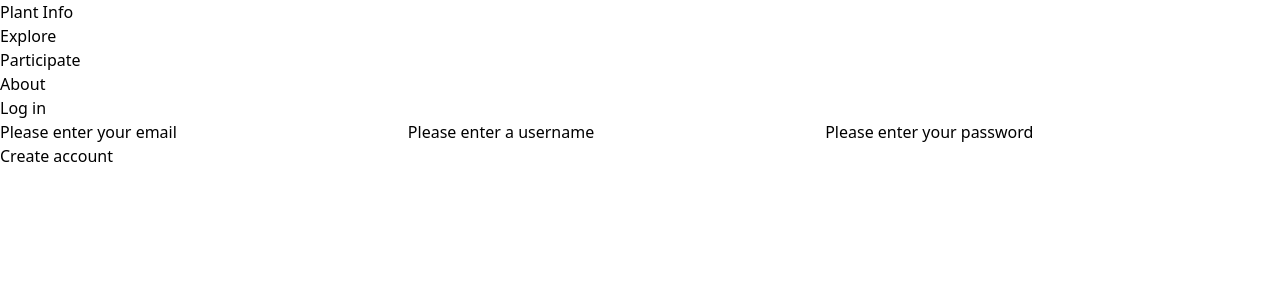
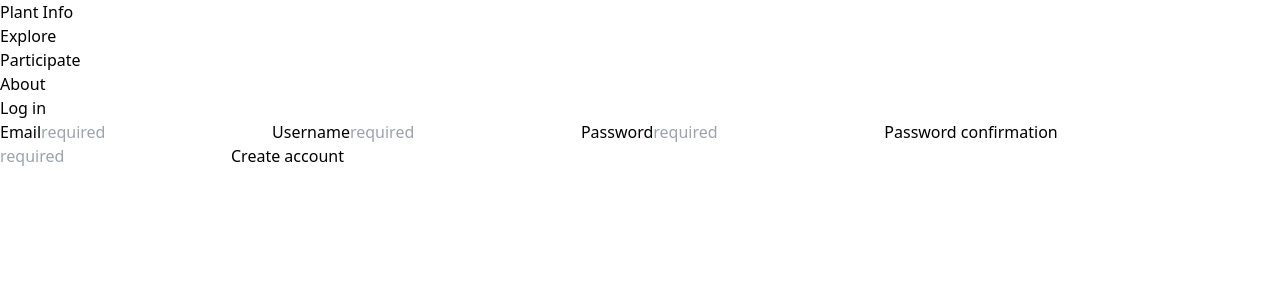
Before and after one commit to gros-pataplouf/plant-tracker, a React (Vite) app in the folder planttracker_project/planttracker_frontend/: page /register in a window 1280 px wide. Shown: the top 300 px of the page. Built offline with nearby package versions, Linux system fonts and the light colour scheme.

Commit message:
feat: implement data validation logic in Register.jsx

```diff
--- a/planttracker_project/planttracker_frontend/src/components/Register.jsx
+++ b/planttracker_project/planttracker_frontend/src/components/Register.jsx
@@ -1,12 +1,73 @@
 import axios from 'axios';
 import { useState } from 'react';
+import { testMail, testPassword } from '../helpers/checks';
 
 
 export default function Register() {
-    const [message, setMessage] = useState('');
+    const [ emailErr, setEmailErr ] =  useState('');
+    const [ pwdErr, setPwdErr ] =  useState('');
+    const [ incompleteErr, setIncompleteErr ] =  useState('');
+    const [ message, setMessage ] = useState('')
+
     const [success, setSuccess] = useState(false);
+    const formData = new FormData();
+
+    function updateFormData() {
+      setEmailErr('');
+      setIncompleteErr('');
+      setPwdErr('');
+
+      for (const key of formData.keys()) {
+        formData.delete(key);
+      }
+
+      formData.append('email', document.getElementById('email').value.trim());
+      formData.append('username', document.getElementById('username').value.trim());
+      formData.append('password', document.getElementById('password').value.trim());
+      formData.append('passwordConfirmation', document.getElementById('passwordConfirmation').value.trim());
+
+      /// check for emty fields
+
+      for (const entry of formData.entries()) {
+      if (!entry[1]) {
+        setIncompleteErr("Please fill out all required fields")
+        }
+      }
+
+      if (! testMail(formData.get('email')) && formData.get('email')) {
+        setEmailErr(`${formData.get('email')} is no valid email address.`)
+
+      }
+
+      if (formData.get('password') && formData.get('passwordConfirmation') && formData.get('password') !==  formData.get('passwordConfirmation')) {
+        console.log(formData.get('password'));
+        console.log(formData.get('passwordConfirmation'))
+        setPwdErr('Passwords must match')
+
+      }
+
+      if (!testPassword(formData.get('password'))) {
+
+        setPwdErr('Passwords must contain at least 8 characters, one capital letter, one small letter, one number and one special character!')
+
+      }
+
+    }
     function submitHandler(e) {
         e.preventDefault();
+        if (emailErr || pwdErr || incompleteErr ) {
+          return window.alert('Invalid form, please check the data provided!')
+        }
+        formData.append('email', document.getElementById('email').value);
+        formData.append('username', document.getElementById('username').value);
+
+        formData.append('password', document.getElementById('password').value);
+        formData.append('passwordConfirmation', document.getElementById('passwordConfirmation').value);
+
+        // requirements: valid email address by regex, password min 8 char,
+
+
+
         axios.post('http://localhost:8000/api/register/', document.querySelector('#registrationForm'), {
             headers: {
               'Content-Type': 'application/json'
@@ -18,17 +79,26 @@ export default function Register() {
 
     return (
         <>{!success &&
-        <form id='registrationForm' onSubmit={submitHandler}>
-        <label htmlFor='email'>Please enter your email</label>
-        <input name='email' id='email'/>
-        <label htmlFor='username'>Please enter a username</label>
-        <input name='username' id='username' />
-        <label htmlFor='password'>Please enter your password</label>
-        <input name='password' id='password' />
+        <form id='registrationForm' onSubmit={submitHandler} onChange={updateFormData}>
+        <label htmlFor='email'>Email</label>
+        <input name='email' id='email' placeholder='required'/>
+        <label htmlFor='username'>Username</label>
+        <input name='username' id='username' placeholder='required'/>
+        <label htmlFor='password'>Password</label>
+        <input name='password' id='password' type='text' placeholder='required'/>
+        <label htmlFor='passwordConfirmation'>Password confirmation</label>
+        <input name='passwordConfirmation' id='passwordConfirmation' type='password' placeholder='required'/>
         <button type="submit">Create account</button>
      </form>}
 
-         <p>{message}</p>
+     <p>{pwdErr}</p>
+     <p>{incompleteErr}</p>
+     <p>{emailErr}</p>
+     <p>{message}</p>
+
+
+
+
          </>
 
     )
--- a/planttracker_project/planttracker_frontend/src/components/TrackForm.jsx
+++ b/planttracker_project/planttracker_frontend/src/components/TrackForm.jsx
@@ -16,9 +16,9 @@ export default function TrackForm({props}) {
       axiosInstance.get('plants/').then(res => setPlantList(res.data))}, []);
     function submitHandler(e){
       e.preventDefault();
-      const selection = document.getElementById('plant');
       //get a string for location to be able to post it as form data (json not allowed in multipart form)
       const formData = new FormData();
+      const selection = document.getElementById('plant');
       formData.append('plant', selection.options[selection.selectedIndex].id);
       formData.append('area', parseInt(document.getElementById('area').value));
       formData.append('location', `{"type": "Point", "coordinates": [${lat}, ${lng}]}`)
--- /dev/null
+++ b/planttracker_project/planttracker_frontend/src/helpers/checks.js
@@ -0,0 +1,21 @@
+// validating email address
+/// at least one @
+/// local part not empty
+/// domain at least one period
+
+
+export function testMail(mail) {
+    const re = /\S*@\S*\.[A-Za-z]*/
+    return re.exec(mail)
+}
+
+export function testPassword(password) {
+    const minlength = password.length >= 8;
+    const re1 = /[A-Z]/
+    const re2 = /[a-z]/
+    const re3 = /[0-9]/
+    const re4 = /[^a-zA-Z0-9]/
+    return minlength && re1.exec(password) && re2.exec(password) && re3.exec(password) && re4.exec(password)
+
+
+}
```
